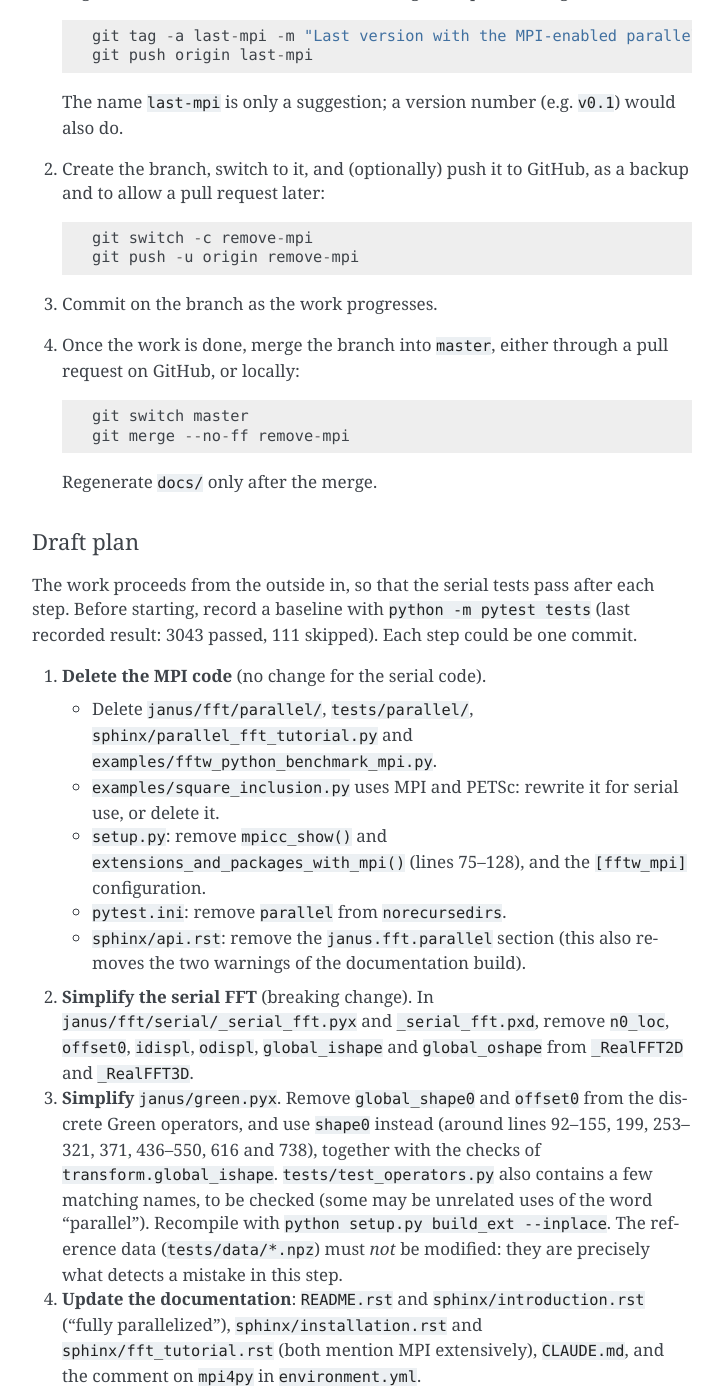
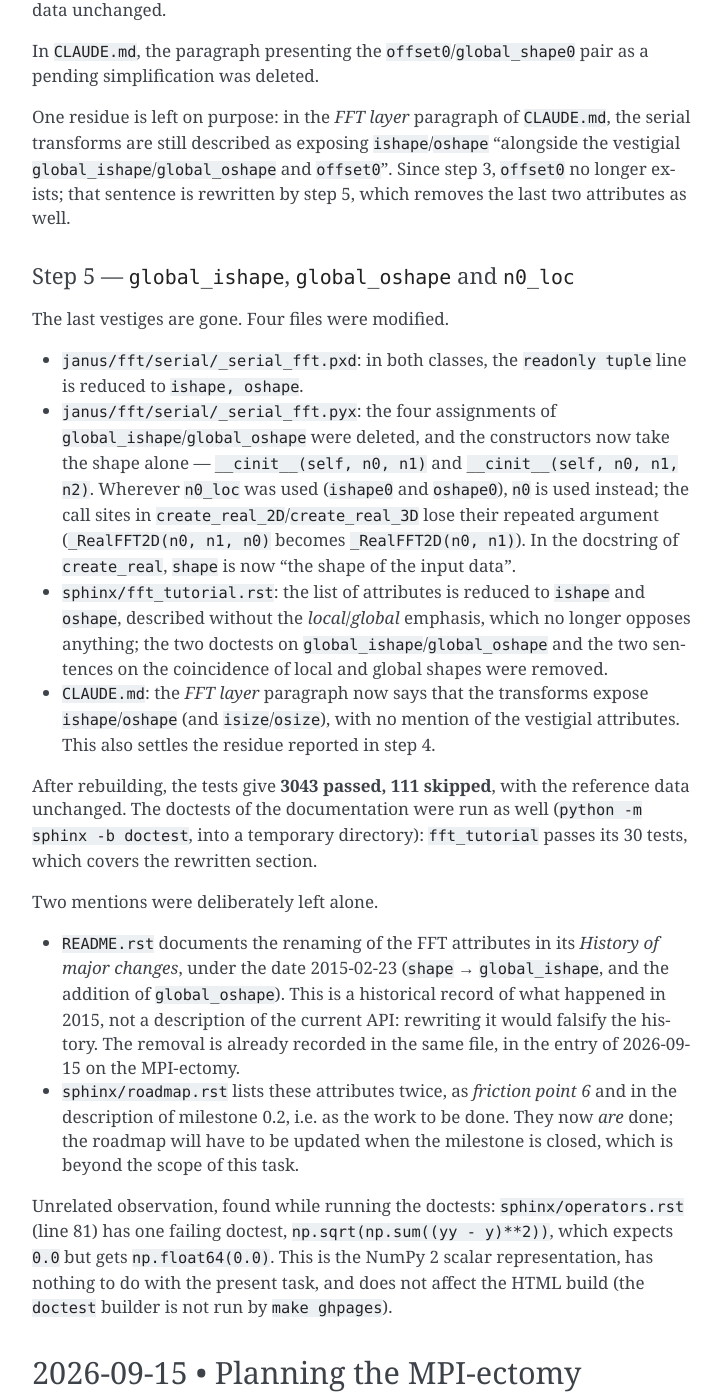
Before and after one commit to sbrisard/janus, a Sphinx documentation site: the page built from sphinx/claude.rst, in a window 1280 px wide and 1400 px high, scrolled down 5584 px. Shown: the whole window, without its empty margins (388-1111 px from the left). Built offline with Sphinx 7.4.7, drawn with Linux system fonts in a browser that asks for light colours; some of the changed text lies outside the part shown.

Commit message:
Remove attributes `global_ishape`, `global_oshape` and the likes

```diff
--- a/sphinx/claude.rst
+++ b/sphinx/claude.rst
@@ -111,6 +111,43 @@ Three files were modified.
 After ``offset0`` was removed, no occurrence of it remains anywhere under ``janus/``.
 
 The extension modules were rebuilt and the tests run: **3043 passed, 111 skipped**, the expected baseline, with the reference data unchanged. ``tests/test_fft.py`` builds its transforms through the public ``create_real`` and exercises ``r2c``/``c2r`` round trips, so the constructors are covered; the attribute itself was read by no test.
+
+Step 4 — ``global_shape0``
+~~~~~~~~~~~~~~~~~~~~~~~~~~~
+
+``global_shape0`` disappears from ``DiscreteGreenOperator2D`` and ``3D``. In ``janus/green.pyx``:
+
+- the declaration ``cdef int global_shape0`` and its two assignments in ``__cinit__`` (``transform.global_ishape[0]``, or ``shape[0]`` without a transform) were deleted;
+- the twelve readers now use ``self.shape0``: the computation of ``s0``, the wave-vector of ``TruncatedGreenOperator2D``/``3D`` (``if 2 * b0 > self.shape0`` and the corresponding ``self.k[0]``, in both ``c_set_frequency`` and ``c_apply``), and the first component of the wave-vectors of ``FilteredGreenOperator2D``/``3D``. ``FiniteDifferences2D``/``3D`` was indeed not concerned;
+- the check on the shape of the transform now reads ``transform.ishape``, in the condition and in the error message, which frees step 5;
+- the comment above ``s0`` in ``DiscreteGreenOperator2D`` described ``n[i]`` as the size of the *global* grid; it now reads like its 3D counterpart, which never mentioned the global grid.
+
+The substitution is legitimate because ``init_shapes``, called just above the computation of ``s0``, sets ``shape0`` to exactly the value that ``global_shape0`` received: ``transform.ishape0`` (equal to ``transform.global_ishape[0]`` in the serial case) or ``shape[0]``.
+
+Both replacements are covered by the test suite. The mismatched-transform branch is exercised by ``tests/test_discrete_green_operator.py``, whose parameters for ``test_init_invalid_params`` include a grid of shape ``(9, 9)`` with a transform of shape ``(8, 9)`` and ``(9, 8)``; and the wave-vectors are precisely what the reference data of ``tests/data`` check. Tests: **3043 passed, 111 skipped**, reference data unchanged.
+
+In ``CLAUDE.md``, the paragraph presenting the ``offset0``/``global_shape0`` pair as a pending simplification was deleted.
+
+One residue is left on purpose: in the *FFT layer* paragraph of ``CLAUDE.md``, the serial transforms are still described as exposing ``ishape``/``oshape`` "alongside the vestigial ``global_ishape``/``global_oshape`` and ``offset0``". Since step 3, ``offset0`` no longer exists; that sentence is rewritten by step 5, which removes the last two attributes as well.
+
+Step 5 — ``global_ishape``, ``global_oshape`` and ``n0_loc``
+~~~~~~~~~~~~~~~~~~~~~~~~~~~~~~~~~~~~~~~~~~~~~~~~~~~~~~~~~~~~
+
+The last vestiges are gone. Four files were modified.
+
+- ``janus/fft/serial/_serial_fft.pxd``: in both classes, the ``readonly tuple`` line is reduced to ``ishape, oshape``.
+- ``janus/fft/serial/_serial_fft.pyx``: the four assignments of ``global_ishape``/``global_oshape`` were deleted, and the constructors now take the shape alone — ``__cinit__(self, n0, n1)`` and ``__cinit__(self, n0, n1, n2)``. Wherever ``n0_loc`` was used (``ishape0`` and ``oshape0``), ``n0`` is used instead; the call sites in ``create_real_2D``/``create_real_3D`` lose their repeated argument (``_RealFFT2D(n0, n1, n0)`` becomes ``_RealFFT2D(n0, n1)``). In the docstring of ``create_real``, ``shape`` is now "the shape of the input data".
+- ``sphinx/fft_tutorial.rst``: the list of attributes is reduced to ``ishape`` and ``oshape``, described without the *local*/*global* emphasis, which no longer opposes anything; the two doctests on ``global_ishape``/``global_oshape`` and the two sentences on the coincidence of local and global shapes were removed.
+- ``CLAUDE.md``: the *FFT layer* paragraph now says that the transforms expose ``ishape``/``oshape`` (and ``isize``/``osize``), with no mention of the vestigial attributes. This also settles the residue reported in step 4.
+
+After rebuilding, the tests give **3043 passed, 111 skipped**, with the reference data unchanged. The doctests of the documentation were run as well (``python -m sphinx -b doctest``, into a temporary directory): ``fft_tutorial`` passes its 30 tests, which covers the rewritten section.
+
+Two mentions were deliberately left alone.
+
+- ``README.rst`` documents the renaming of the FFT attributes in its *History of major changes*, under the date 2015-02-23 (``shape`` → ``global_ishape``, and the addition of ``global_oshape``). This is a historical record of what happened in 2015, not a description of the current API: rewriting it would falsify the history. The removal is already recorded in the same file, in the entry of 2026-09-15 on the MPI-ectomy.
+- ``sphinx/roadmap.rst`` lists these attributes twice, as *friction point 6* and in the description of milestone 0.2, i.e. as the work to be done. They now *are* done; the roadmap will have to be updated when the milestone is closed, which is beyond the scope of this task.
+
+Unrelated observation, found while running the doctests: ``sphinx/operators.rst`` (line 81) has one failing doctest, ``np.sqrt(np.sum((yy - y)**2))``, which expects ``0.0`` but gets ``np.float64(0.0)``. This is the NumPy 2 scalar representation, has nothing to do with the present task, and does not affect the HTML build (the ``doctest`` builder is not run by ``make ghpages``).
 
 
 2026-09-15 • Planning the MPI-ectomy
```
Also changed, not shown: CLAUDE.md (+3 -7 lines), sphinx/fft_tutorial.rst (+2 -10 lines), 3 other files.
